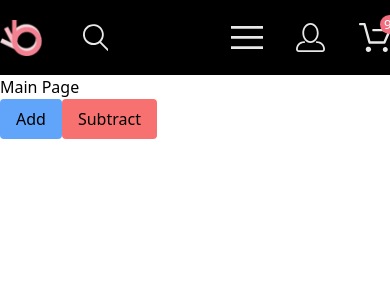
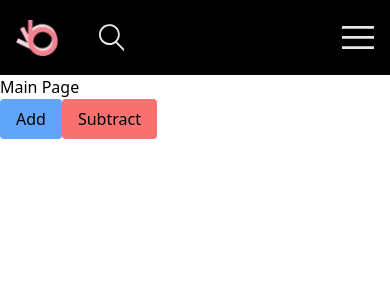
Before and after one commit to oceanvievv/ya-brand, a React (Create React App) app: page / in a window 390 px wide. Shown: the top 300 px of the page. Built offline with nearby package versions, Linux system fonts and the light colour scheme.

Commit message:
Add responsiveness to header

```diff
--- a/src/components/Navigation/Icons/CartIcon.js
+++ b/src/components/Navigation/Icons/CartIcon.js
@@ -5,7 +5,7 @@ export default function CartIcon(props) {
   console.log(props);
 
   return (
-    <NavLink to="/cart" style={{ position: "relative" }}>
+    <NavLink to="/cart" className="relative hidden xsm:nav__menu_not-mobile">
       <span
         className="nav__control"
         onClick={() => console.log("Open cart page")}
--- a/src/components/Navigation/Icons/ProfileIcon.js
+++ b/src/components/Navigation/Icons/ProfileIcon.js
@@ -2,7 +2,7 @@ import { NavLink } from "react-router-dom";
 
 export default function ProfileIcon() {
   return (
-    <NavLink to="/register">
+    <NavLink to="/register" className="hidden xsm:nav__menu_not-mobile">
       <span
         className="nav__control"
         onClick={() => console.log("Open profile page")}
--- a/src/components/Navigation/css/navigation.scss
+++ b/src/components/Navigation/css/navigation.scss
@@ -1,3 +1,5 @@
+@tailwind utilities;
+
 .nav-wrapper {
 	@apply w-full h-[75px] bg-black;
 }
@@ -47,3 +49,12 @@
 			block;
 	}
 }
+
+@responsive {
+	.nav__menu {
+		&_not-mobile {
+			@apply
+				block
+		}
+	}
+}
--- a/tailwind.config.js
+++ b/tailwind.config.js
@@ -5,7 +5,12 @@ module.exports = {
     black: "#222222",
   },
   theme: {
-    extend: {},
+    extend: {
+      screens: {
+        xxsm: "320px",
+        xsm: "475px",
+      },
+    },
   },
   corePlugins: {
     container: false,
@@ -16,8 +21,14 @@ module.exports = {
         ".nav-container": {
           marginLeft: "auto",
           marginRight: "auto",
+          "@screen xxsm": {
+            padding: "0 16px",
+          },
+          "@screen xsm": {
+            padding: "0 32px",
+          },
           "@screen sm": {
-            padding: "0",
+            padding: "0 32px",
           },
           "@screen md": {
             padding: "0 32px",
```
